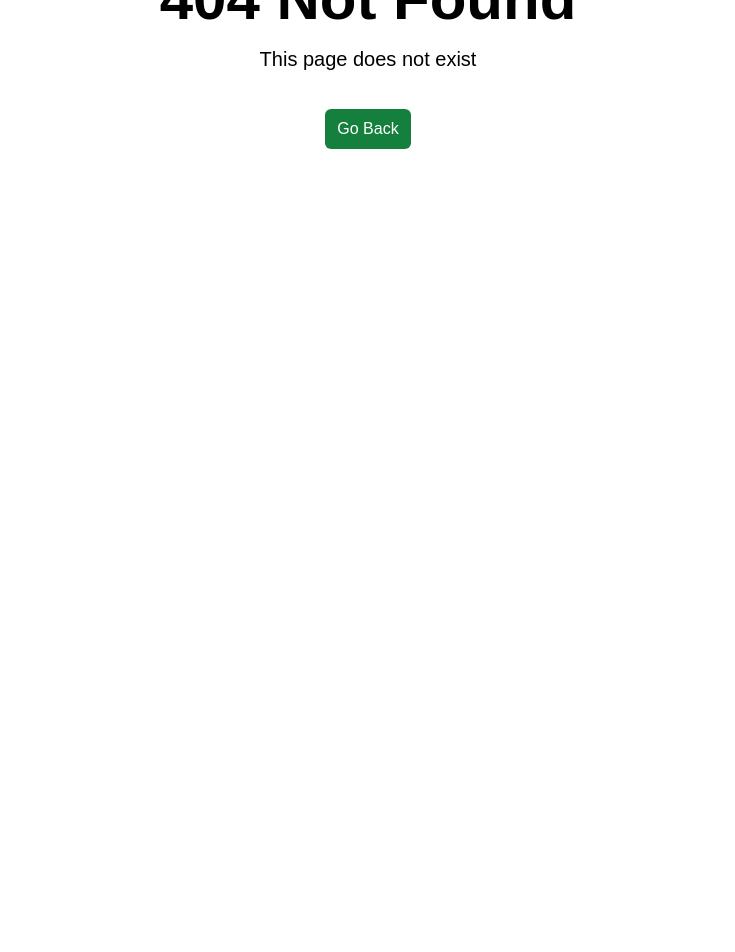
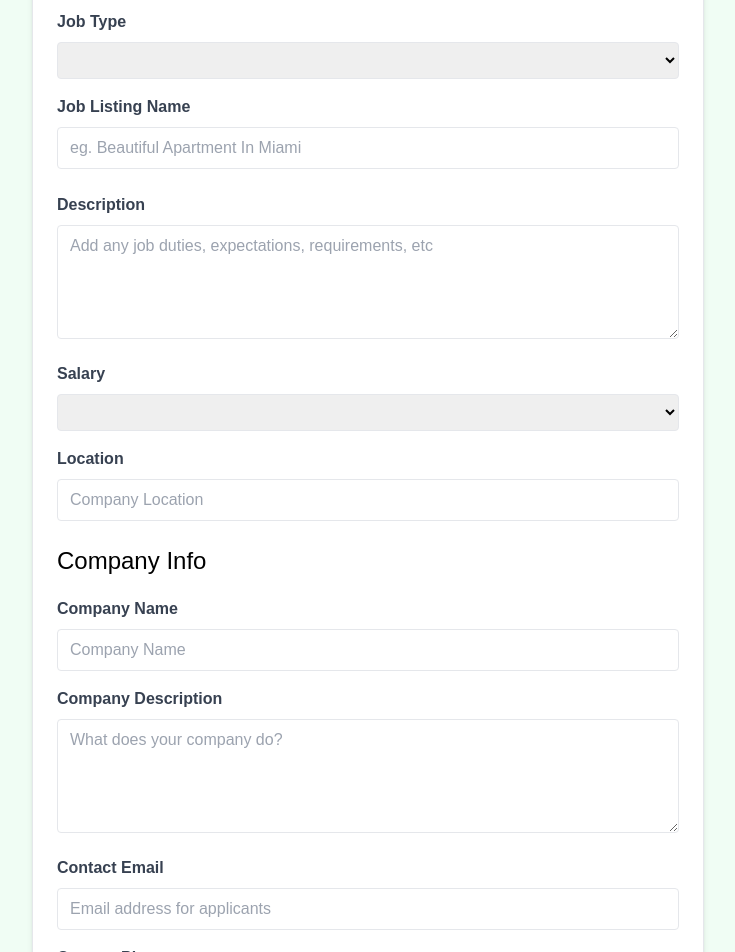
Before and after one commit to Natnael-Getnet/job-board-management, a Vue app: page /jobs/edit/1 in a window 1280 px wide. Before the commit this address had no page. Shown: the part 260-1212 px from the top of the page, without its empty margins (272-1007 px from the left). Before the commit the page ends 800 px from the top, so only its background shows below. Built offline with nearby package versions, Linux system fonts and the light colour scheme; no server answers.

Commit message:
Added job edit feature

```diff
--- a/src/jobs.json
+++ b/src/jobs.json
@@ -85,18 +85,18 @@
       }
     },
     {
-      "id": "1ff9",
-      "title": "Connor Carson",
-      "description": "Nulla quae ex amet ",
-      "type": "Full-Time",
-      "salary": "Over $200K",
-      "location": "Odio aliqua Hic sit",
+      "title": "Vue tester",
+      "description": "Join our team as a Part-Time Front-End Developer in beautiful Pheonix, AZ. We are looking for a self-motivated individual with a passion for creating engaging user experiences. This position offers flexible hours and the opportunity to work remotely.",
+      "type": "Part-Time",
+      "salary": "$100K - $125K",
+      "location": "Ut rem laudantium f",
       "company": {
-        "name": "Clayton Flores Co",
-        "description": "Aut maxime qui exerc",
-        "contactEmail": "tyroz@mailinator.com",
-        "contactPhone": "+1 (333) 554-8307"
-      }
+        "name": "Bowers and Francis Inc",
+        "description": "Ut molestias est ad ",
+        "contactEmail": "tiretaji@mailinator.com",
+        "contactPhone": "+1 (728) 563-1901"
+      },
+      "id": "1ff9"
     }
   ]
 }
--- a/src/router/index.ts
+++ b/src/router/index.ts
@@ -4,6 +4,7 @@
 import NotFoundView from "@/views/NotFoundView.vue";
 import JobView from "@/views/JobView.vue";
 import AddJobView from "@/views/AddJobView.vue";
+import EditJobView from "@/views/EditJobView.vue";
 
 const router = createRouter({
   history: createWebHistory(import.meta.env.BASE_URL),
@@ -30,6 +31,11 @@
       component: AddJobView,
     },
     {
+      path: "/jobs/edit/:id",
+      name: "edit-job",
+      component: EditJobView,
+    },
+    {
       path: "/:catchAll(.*)",
       name: "not-found",
       component: NotFoundView,
--- /dev/null
+++ b/src/views/EditJobView.vue
@@ -0,0 +1,238 @@
+<script setup lang="ts">
+import router from "@/router";
+import axios from "axios";
+import { reactive, onMounted } from "vue";
+import { useRoute } from "vue-router";
+
+const route = useRoute();
+const jobId = route.params.id;
+
+const state = reactive({
+  job: {
+    title: "",
+    description: "",
+    type: "",
+    salary: "",
+    location: "",
+    company: {
+      name: "",
+      description: "",
+      contactEmail: "",
+      contactPhone: "",
+    },
+  },
+  isLoading: true,
+});
+
+const form = reactive({
+  title: "",
+  description: "",
+  type: "",
+  salary: "",
+  location: "",
+  company: {
+    name: "",
+    description: "",
+    contactEmail: "",
+    contactPhone: "",
+  },
+});
+
+onMounted(async () => {
+  try {
+    const response = await axios.get(`/api/jobs/${jobId}`);
+    state.job = response.data;
+
+    // Populate form with fetched job data
+    form.title = state.job.title;
+    form.description = state.job.description;
+    form.type = state.job.type;
+    form.salary = state.job.salary;
+    form.location = state.job.location;
+    form.company.name = state.job.company.name;
+    form.company.description = state.job.company.description;
+    form.company.contactEmail = state.job.company.contactEmail;
+    form.company.contactPhone = state.job.company.contactPhone;
+  } catch (error) {
+    console.error(error);
+  } finally {
+    state.isLoading = false;
+  }
+});
+
+const handleSubmit = async () => {
+  const updatedJob = {
+    title: form.title,
+    description: form.description,
+    type: form.type,
+    salary: form.salary,
+    location: form.location,
+    company: {
+      name: form.company.name,
+      description: form.company.description,
+      contactEmail: form.company.contactEmail,
+      contactPhone: form.company.contactPhone,
+    },
+  };
+
+  try {
+    const response = await axios.put(`/api/jobs/${jobId}`, updatedJob);
+    router.push(`/jobs/${response.data.id}`);
+  } catch (error) {
+    console.error(error);
+  }
+};
+</script>
+
+<template>
+  <section class="bg-green-50">
+    <div class="container m-auto max-w-2xl py-24">
+      <div class="bg-white px-6 py-8 mb-4 shadow-md rounded-md border m-4 md:m-0">
+        <form @submit.prevent="handleSubmit">
+          <h2 class="text-3xl text-center font-semibold mb-6">Update Job</h2>
+
+          <div class="mb-4">
+            <label for="type" class="block text-gray-700 font-bold mb-2">Job Type</label>
+            <select
+              v-model="form.type"
+              id="type"
+              name="type"
+              class="border rounded w-full py-2 px-3"
+              required
+            >
+              <option value="Full-Time">Full-Time</option>
+              <option value="Part-Time">Part-Time</option>
+              <option value="Remote">Remote</option>
+              <option value="Internship">Internship</option>
+            </select>
+          </div>
+
+          <div class="mb-4">
+            <label class="block text-gray-700 font-bold mb-2">Job Listing Name</label>
+            <input
+              type="text"
+              v-model="form.title"
+              id="name"
+              name="name"
+              class="border rounded w-full py-2 px-3 mb-2"
+              placeholder="eg. Beautiful Apartment In Miami"
+              required
+            />
+          </div>
+          <div class="mb-4">
+            <label for="description" class="block text-gray-700 font-bold mb-2">Description</label>
+            <textarea
+              v-model="form.description"
+              id="description"
+              name="description"
+              class="border rounded w-full py-2 px-3"
+              rows="4"
+              placeholder="Add any job duties, expectations, requirements, etc"
+            ></textarea>
+          </div>
+
+          <div class="mb-4">
+            <label for="type" class="block text-gray-700 font-bold mb-2">Salary</label>
+            <select
+              id="salary"
+              name="salary"
+              class="border rounded w-full py-2 px-3"
+              required
+              v-model="form.salary"
+            >
+              <option value="Under $50K">under $50K</option>
+              <option value="$50K - $60K">$50 - $60K</option>
+              <option value="$60K - $70K">$60 - $70K</option>
+              <option value="$70K - $80K">$70 - $80K</option>
+              <option value="$80K - $90K">$80 - $90K</option>
+              <option value="$90K - $100K">$90 - $100K</option>
+              <option value="$100K - $125K">$100 - $125K</option>
+              <option value="$125K - $150K">$125 - $150K</option>
+              <option value="$150K - $175K">$150 - $175K</option>
+              <option value="$175K - $200K">$175 - $200K</option>
+              <option value="Over $200K">Over $200K</option>
+            </select>
+          </div>
+
+          <div class="mb-4">
+            <label class="block text-gray-700 font-bold mb-2"> Location </label>
+            <input
+              v-model="form.location"
+              type="text"
+              id="location"
+              name="location"
+              class="border rounded w-full py-2 px-3 mb-2"
+              placeholder="Company Location"
+              required
+            />
+          </div>
+
+          <h3 class="text-2xl mb-5">Company Info</h3>
+
+          <div class="mb-4">
+            <label for="company" class="block text-gray-700 font-bold mb-2">Company Name</label>
+            <input
+              v-model="form.company.name"
+              type="text"
+              id="company"
+              name="company"
+              class="border rounded w-full py-2 px-3"
+              placeholder="Company Name"
+            />
+          </div>
+
+          <div class="mb-4">
+            <label for="company_description" class="block text-gray-700 font-bold mb-2"
+              >Company Description</label
+            >
+            <textarea
+              v-model="form.company.description"
+              id="company_description"
+              name="company_description"
+              class="border rounded w-full py-2 px-3"
+              rows="4"
+              placeholder="What does your company do?"
+            ></textarea>
+          </div>
+
+          <div class="mb-4">
+            <label for="contact_email" class="block text-gray-700 font-bold mb-2"
+              >Contact Email</label
+            >
+            <input
+              type="email"
+              v-model="form.company.contactEmail"
+              id="contact_email"
+              name="contact_email"
+              class="border rounded w-full py-2 px-3"
+              placeholder="Email address for applicants"
+              required
+            />
+          </div>
+          <div class="mb-4">
+            <label for="contact_phone" class="block text-gray-700 font-bold mb-2"
+              >Contact Phone</label
+            >
+            <input
+              type="tel"
+              v-model="form.company.contactPhone"
+              id="contact_phone"
+              name="contact_phone"
+              class="border rounded w-full py-2 px-3"
+              placeholder="Optional phone for applicants"
+            />
+          </div>
+
+          <div>
+            <button
+              class="bg-green-500 hover:bg-green-600 text-white font-bold py-2 px-4 rounded-full w-full focus:outline-none focus:shadow-outline"
+              type="submit"
+            >
+              Update Job
+            </button>
+          </div>
+        </form>
+      </div>
+    </div>
+  </section>
+</template>
```
